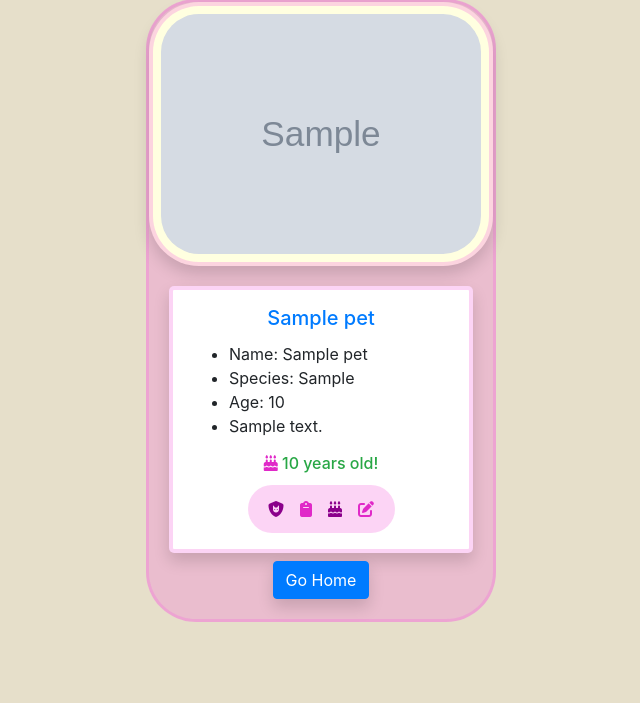
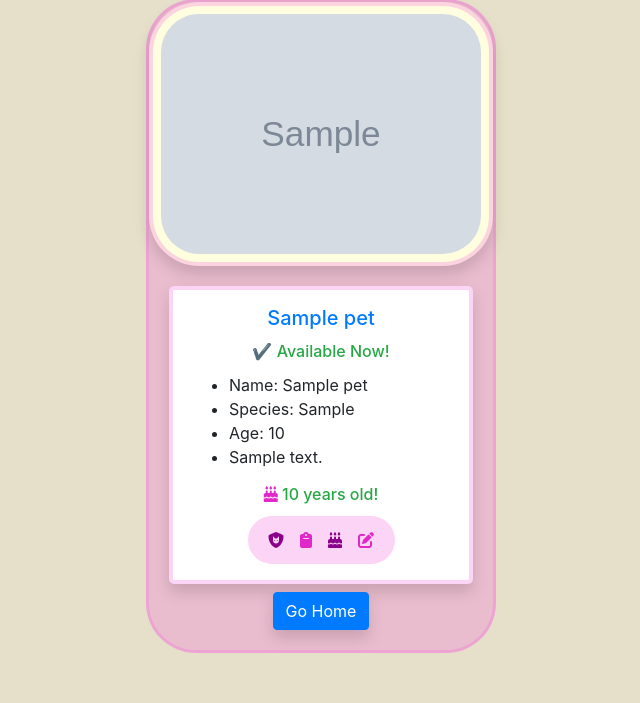
Before and after one commit to Fern-Ali/Pet-Adoption-App, a Flask app: page /pets/1 in a window 1280 px wide. Shown: the part 97-800 px from the top of the page, without its empty margins (319-959 px from the left). Run offline with Flask 2, Linux system fonts and the light colour scheme; tables that the repository leaves empty hold one stand-in row (values such as "Sample post"); some libraries are stand-ins or nearby versions.

Commit message:
fixed available now tag on pet profile page

```diff
--- a/app.py
+++ b/app.py
@@ -98,7 +98,8 @@ def list_specific_pet(id):
 def edit_specified_pet(id):
     """Edit user details, based on user ID."""
     specified_pet = Pet.query.filter_by(id=id).all()
-    form = addPetForm()
+    specified_pet1 = Pet.query.get_or_404(id)
+    form = addPetForm(obj=specified_pet1)
     name=specified_pet[0].name
     if request.method == 'POST':
 
--- a/templates/pet_page.html
+++ b/templates/pet_page.html
@@ -12,7 +12,7 @@
         <div class="card-body round">
             <div class=" p-3 colorme shadow">
                 <h5 class="card-title text-center text-primary"> {{name}}  </h5>
-                <h6 class="text-success card-title text-center"> {% if available %} ✔️ Available Now!{% endif %}</h6>
+                <h6 class="text-success card-title text-center"> {% if avail %} ✔️ Available Now!{% endif %}</h6>
 
 
                 <ul>
```
